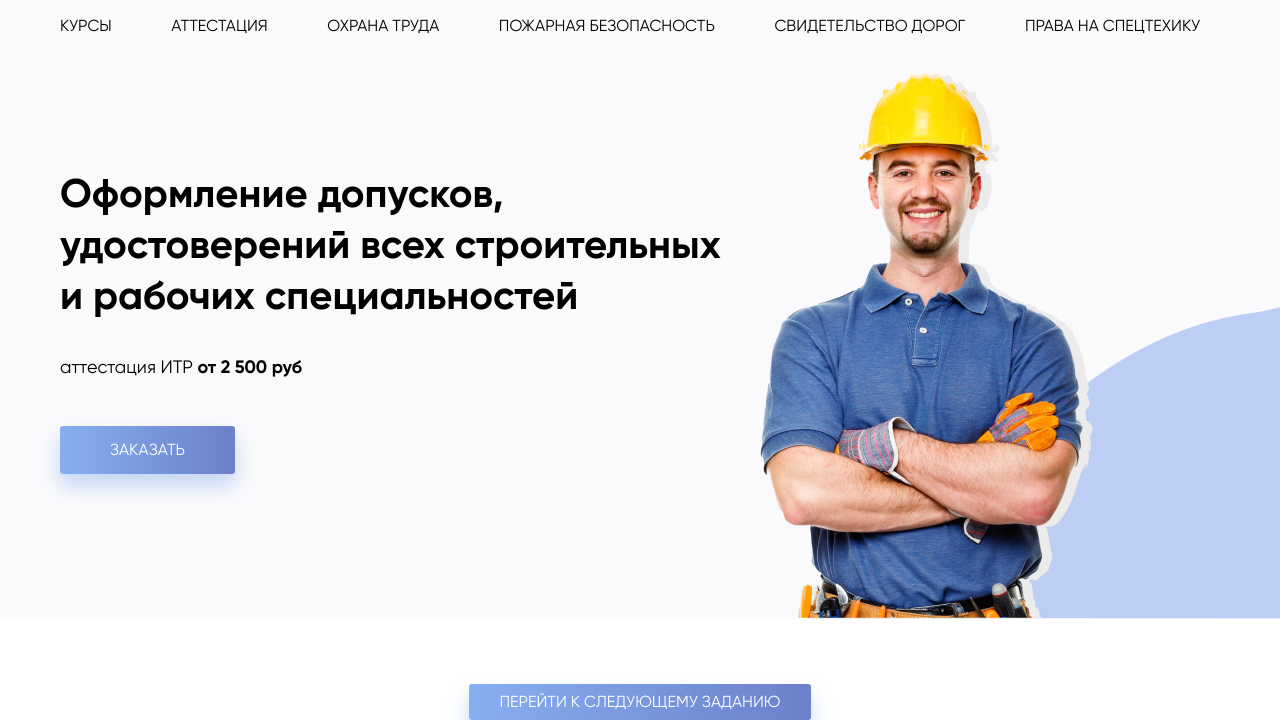
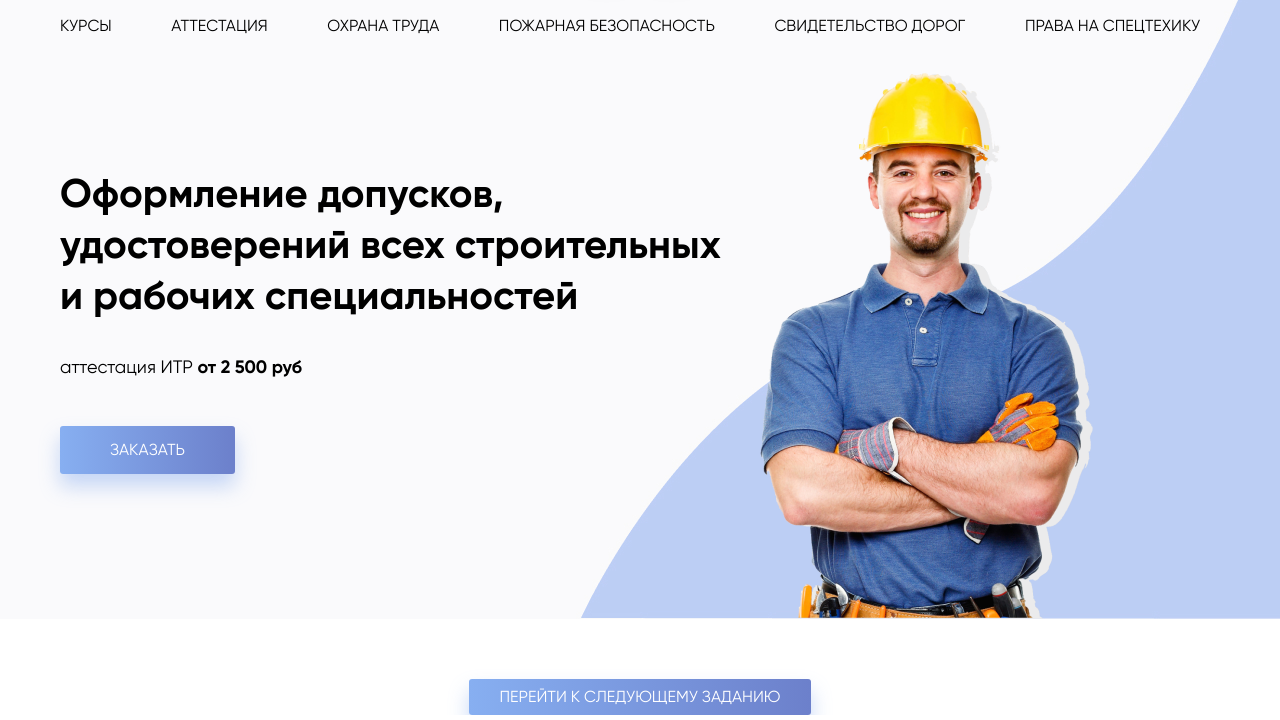
Before and after one commit to Evillcore/homework__7, a plain HTML site: page index.html in a window 1280 px wide. Shown: the part 101-821 px from the top of the page. Drawn offline with Linux system fonts and the light colour scheme; files whose address does not match are found by name.

Commit message:
Add files via upload

```diff
--- a/css/style.css
+++ b/css/style.css
@@ -110,7 +110,7 @@ body {
 
 .header {
 	padding: 20px 0px 0px 0px;
-	background: url(../img/block/bg.jpg)  no-repeat;
+	background: url(../img/block/bg.jpg) center / cover no-repeat;
 }
 
 .header__logo {
@@ -319,7 +319,7 @@ body {
 .header__img {
 	display: inline-block;
 	vertical-align: top;
-	margin: 16px 0px 0px 470px;
+	margin: 16px 0px -5px 470px;
 }
 
 .header__img img {
--- a/index.html
+++ b/index.html
@@ -129,15 +129,17 @@
 				</div>
 			</div>
 
-			<div class="next__lesson">
 
-				<a href="travel.html" class="main__lesson" target="_blank">
-					Перейти к следующему заданию
-				</a>
-
-			</div>
 
 		</header>
+
+		<div class="next__lesson">
+
+			<a href="travel.html" class="main__lesson" target="_blank">
+				Перейти к следующему заданию
+			</a>
+
+		</div>
 
 
 
```
